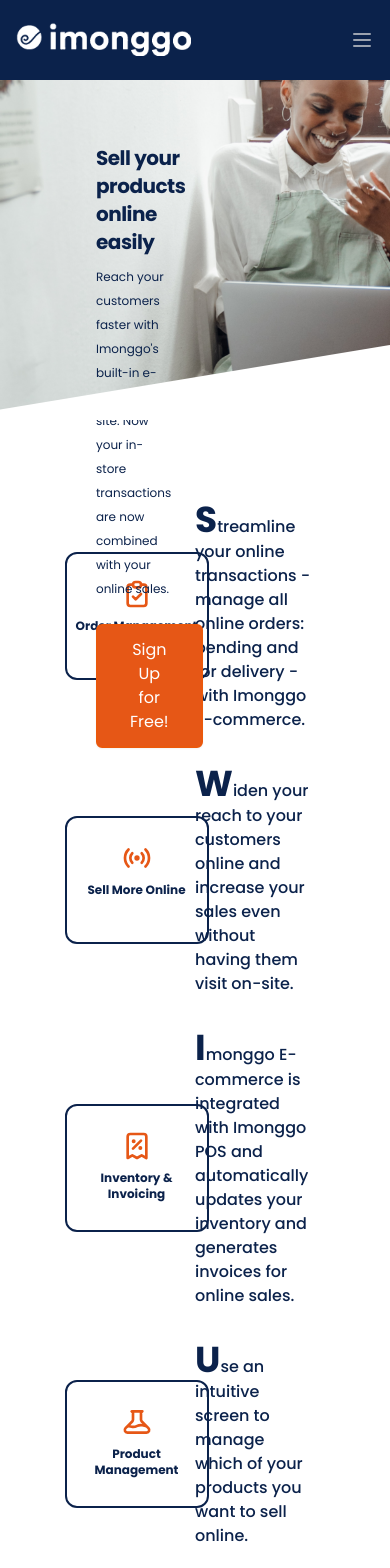
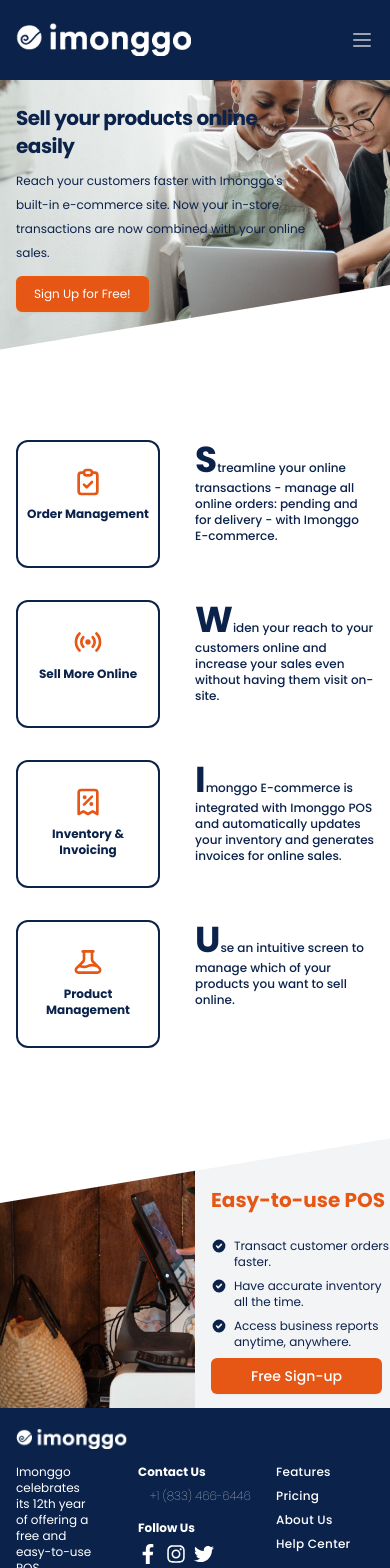
Before and after one commit to ivanlanuza/imonggo-website, a Next.js app: page /features/sellonline in a window 390 px wide. Shown: the top 1568 px of the page. Built offline with nearby package versions, Linux system fonts and the light colour scheme.

Commit message:
Sub Features Mobile

```diff
--- a/components/core/NavBar.js
+++ b/components/core/NavBar.js
@@ -81,7 +81,7 @@
                 </div>
               </div>
               <div className="flex items-center py-3 ">
-                <div className="hidden lg:flex">
+                <div className="hidden xl:flex">
                   <Link href="https://secure.imonggo.com/login">
                     <div className="flex-shrink-0">
                       <button
@@ -103,7 +103,7 @@
                     </div>
                   </Link>
                 </div>
-                <div className="-ml-2 -mr-2 flex items-center lg:hidden">
+                <div className="-ml-2 -mr-2 flex items-center xl:hidden">
                   {/* Mobile menu button */}
                   <Disclosure.Button className="ml-8 inline-flex items-center justify-center p-2 rounded-md text-gray-400 hover:text-gray-500 hover:bg-gray-100 focus:outline-none focus:ring-2 focus:ring-inset focus:ring-blue-900">
                     <span className="sr-only">Open main menu</span>
@@ -119,7 +119,7 @@
           </div>
 
           {/* Small Menu */}
-          <Disclosure.Panel className="lg:hidden">
+          <Disclosure.Panel className="xl:hidden">
             <div className="pt-2 pb-3 space-y-1">
               <Disclosure.Button
                 as="a"
--- a/components/core/SignUpFooter.js
+++ b/components/core/SignUpFooter.js
@@ -9,42 +9,42 @@
   <div className="relative">
     <TopTiltWhite />
 
-    <div className="h-[445px] bg-gray-100 font-sans">
+    <div className="h-[280px] lg:h-[445px] bg-gray-100 font-sans">
       <div className="grid grid-cols-2 place-content-center items-center">
-        <div className="col-span-1 h-[406px] mt-10  grid place-content-start items-center bg-[url('/images/core/signupfooterlandscape.jpg')] bg-cover "></div>
-        <div className="col-span-1 pl-16">
-          <div className="textorange font-bold text-4xl pb-4">
+        <div className="col-span-1 h-[280px] lg:h-[406px] lg:mt-10  grid place-content-start items-center bg-[url('/images/core/signupfooterlandscape.jpg')] bg-cover "></div>
+        <div className="mt-12 lg:mt-0 col-span-1 pl-4 lg:pl-16">
+          <div className="textorange font-bold text-xl lg:text-4xl pb-4">
             Easy-to-use POS
           </div>
           <div className="grid grid-cols-12 pt-2">
             <div className="col-span-1">
-              <CheckCircleIcon className="textblue h-6" />
+              <CheckCircleIcon className="textblue h-4 lg:h-6" />
             </div>
-            <div className="col-span-11 textblue">
+            <div className="col-span-11 text-xs pl-2 lg:pl-0 lg:text-lg textblue">
               Transact customer orders faster.
             </div>
           </div>
 
           <div className="grid grid-cols-12 pt-2">
             <div className="col-span-1">
-              <CheckCircleIcon className="textblue h-6" />
+              <CheckCircleIcon className="textblue h-4 lg:h-6" />
             </div>
-            <div className="col-span-11 textblue">
+            <div className="col-span-11 text-xs pl-2 lg:pl-0 lg:text-lg textblue">
               Have accurate inventory all the time.
             </div>
           </div>
 
           <div className="grid grid-cols-12 pt-2">
             <div className="col-span-1">
-              <CheckCircleIcon className="textblue h-6" />
+              <CheckCircleIcon className="textblue h-4 lg:h-6" />
             </div>
-            <div className="col-span-11 textblue">
+            <div className="col-span-11 text-xs pl-2 lg:pl-0 lg:text-lg textblue">
               Access business reports anytime, anywhere.
             </div>
           </div>
 
-          <div className="pt-8 w-2/5 h-12">
-            <OrangeButton text="Sign-up now for FREE" url="/signup-now" />
+          <div className="pt-2 mr-2 md:pt-4 lg:pt-8 md:w-2/5 h-12">
+            <OrangeButton text="Free Sign-up" url="/signup-now" />
           </div>
         </div>
       </div>
--- a/components/features/HeroFeatures.js
+++ b/components/features/HeroFeatures.js
@@ -5,7 +5,7 @@
   <div className="relative font-sans">
     <div className="bg-[url('/images/features/herofeatures.png')] bg-cover ">
       <div className="h-max ">
-        <div className="relative pl-4 lg:pl-24 py-6 md:py-16 lg:py-20 w-3/5 lg:w-3/8  xl:h-[600px] h-[280px] md:h-[480px]">
+        <div className="relative pl-4 lg:pl-24 py-6 md:py-16 lg:py-20 w-4/5 lg:w-3/8  xl:h-[600px] h-[280px] md:h-[480px]">
           <div className="text-left font-bold lg:text-6xl text-xl md:text-4xl lg:tracking-wide tracking-tight">
             <span className=" text-white ">POS for family businesses</span>
           </div>
--- a/components/features/SubFeaturesContent.js
+++ b/components/features/SubFeaturesContent.js
@@ -1,16 +1,16 @@
 import OneQuarter from "./OneQuarter";
 
 const SubFeaturesContent = ({ title, icon, text }) => (
-  <div className="grid grid-cols-1 justify-items-center my-8">
-    <div className="block w-3/5">
-      <div className="grid-cols-2 grid  place-items-center">
+  <div className="grid grid-cols-1 justify-items-center my-8 mx-4 ">
+    <div className="block lg:w-3/5">
+      <div className="grid-cols-2 grid  lg:place-items-center">
         <div className="col-span-1">
           <div>
             <OneQuarter text={title} iconvalue={icon} />
           </div>
         </div>
         <div className="col-span-1 place-items-center">
-          <div className="font-medium textblue first-letter:text-4xl first-letter:font-bold">
+          <div className="font-medium  text-xs md:text-lg lg:text-lg textblue first-letter:text-4xl first-letter:font-bold">
             {text}
           </div>
         </div>
--- a/components/features/SubFeaturesHero.js
+++ b/components/features/SubFeaturesHero.js
@@ -8,20 +8,21 @@
       style={{ backgroundImage: `url(${hero.image})` }}
     >
       <div className="h-max ">
-        <div className="relative pl-24 py-16 md:py-32 lg:py-48 lg:w-3/8 w-3/6 xl:h-[640px] h-[340px] md:h-[480px]">
+        <div className="relative pl-4 lg:pl-24 py-6 md:py-16 lg:py-20 w-4/5 lg:w-3/8  xl:h-[600px] h-[280px] md:h-[480px]">
           <div className="text-left font-bold lg:text-6xl text-xl md:text-4xl lg:tracking-wide tracking-tight">
             <span className=" textblue ">{hero.title}</span>
           </div>
-          <div className="lg:mt-8 mt-2 text-left  w-3/4">
-            <span className="mt-6 max-w-lg mx-auto text-left md:text-lg text-xs textblue sm:max-w-3xl bg-opacity-60 leading-tight font-base py-1">
+          <div className="lg:mt-8 mt-2 text-left lg:w-3/4">
+            <span className="mt-6 max-w-lg mx-auto text-left md:text-xl text-xs textblue sm:max-w-3xl bg-opacity-60 leading-tight font-base py-1">
               {hero.text}
             </span>
           </div>
+          <div className="flex">
             <Link href="/signup-now">
               <div className="flex-shrink-0">
                 <button
                   type="button"
-                className="mt-6 relative font-sans inline-flex items-center shadow-sm  bgorange text-white rounded-md border-orange-600 border-2 px-8 py-3      hover:border-white text-md  cursor-pointer"
+                  className="mt-3 lg:mt-6 relative font-sans inline-flex items-center shadow-sm  bgorange text-white rounded-md border-orange-600 border-2 px-4 lg:px-8 py-2 lg:py-3      hover:border-white text-xs lg:text-lg  cursor-pointer"
                 >
                   <span>Sign Up for Free!</span>
                 </button>
@@ -30,6 +31,7 @@
           </div>
         </div>
       </div>
+    </div>
     <BottomTiltWhite />
   </div>
 );
--- a/pages/helpcenter.js
+++ b/pages/helpcenter.js
@@ -7,8 +7,7 @@
   return (
     <div className="bg-white font-sans">
       <NavBar />
-      <div className="grid place-content-center h-[420px] items-center ">
-        <AdjustmentsIcon className="h-20 textorange" />
+      <div className="grid place-content-center h-screen mx-8 lg:h-[420px] items-center text-center ">
         <div className="textblue text-2xl font-black">
           Sorry! Help Center will be back soon. We are upgrading for a better
           experience.
--- a/pages/signup-now.js
+++ b/pages/signup-now.js
@@ -2,8 +2,8 @@
 
 export default function Pricing() {
   return (
-    <div>
-      <FooterBar />
+    <div className="font-sans h-screen grid place-content-center">
+      redirecting to imonggo app server...
     </div>
   );
 }
```
Lines whose indentation alone changed are shown as unchanged.
